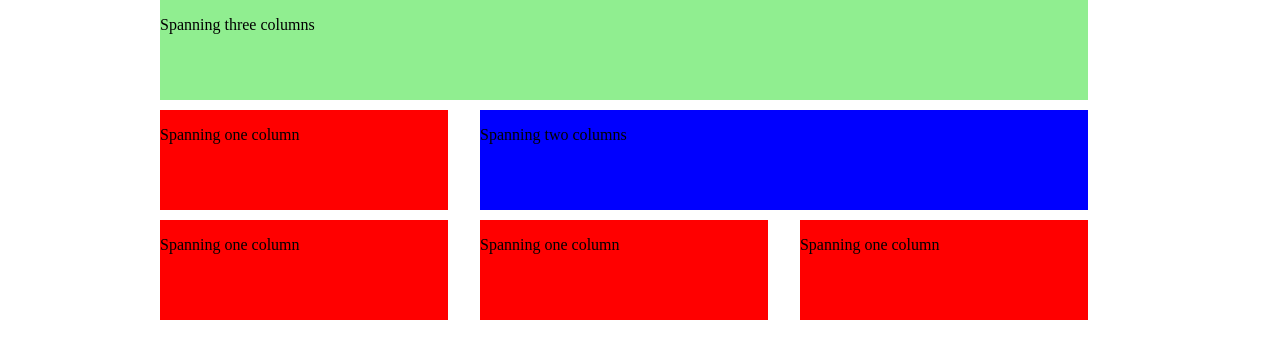
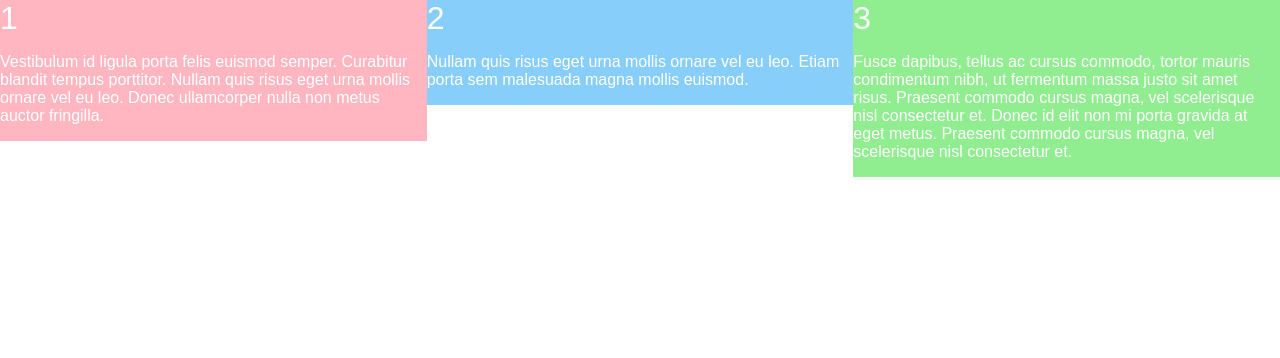
Before and after one commit to sirpoint/css-training, a website: page layout-02/src/index.html in a window 1280 px wide. Drawn offline with Linux system fonts and the light colour scheme.

Commit message:
First exercice with Felxbox

```diff
--- a/layout-02/src/content/site.css
+++ b/layout-02/src/content/site.css
@@ -1,28 +1,43 @@
-/* body {
-    font-family: sans-serif;
-    background-color: #1f1f1f;
-    color: #bfbfbf;
-    height: 2000px;
+:root {
+    height: 100%;
 }
 
-.box {
-    width: 100px;
-    height: 100px;
-    margin-bottom: 10px;
-    margin-right: 10px;
+body {
+    font-family: sans-serif;
+    height: 100%;
+    margin: 0;
 }
 
-.blue-box{
-    background-color: lightblue;
-    float: left;
-}
-
-.green-box {
-    background-color: green;
-    float: right;
+div.flex-container {
+    margin: 0;
+    padding: 0;
+    display: flex;
+    flex-direction: row;
+    align-items: flex-start;
+    min-height: 100%;
+    /* justify-content: space-between; */
 }
 
 h1 {
-    font-weight: normal;
-    clear: both;
-} */
+    font-weight: 500;
+    margin: 0 0 5px 0;
+}
+
+.section {
+    box-sizing: border-box;
+    margin: 5;
+    color: white;
+    flex: 1;
+}
+
+.flex-container div:first-child {
+    background-color: lightpink;
+ }
+
+ .flex-container div:nth-child(2) {
+    background-color: lightskyblue;
+ }
+
+ .flex-container div:nth-child(3) {
+    background-color: lightgreen;
+ }
--- a/layout-02/src/index.html
+++ b/layout-02/src/index.html
@@ -7,106 +7,26 @@
     <link rel="stylesheet" href="./content/site.css">
     <title>Document</title>
 </head>
-<style type="text/css">
-    body {
-        width: 75%;
-        margin: 0 auto;
-    }
-    .span-1, .span-2, .span-3 {
-        min-height: 100px;
-        float: left;
-        margin-right: 3.333%;
-        margin-bottom: 10px;
-    }
-
-    .span-1 {
-        width: 30%;
-        background-color: red;
-    }
-    .span-2{
-        width: 63.33%;
-        background-color: blue;
-    }
-    .span-3 {
-        width: 96.66%;
-        background-color: lightgreen;
-    }
-
-    /* img {
-        max-width: 70%;
-        float: right;
-        margin-right: 3.333%;
-    } */
-    @media screen and(min-width: 1024px){
-        .span-1 {
-            background-color: magenta;
-            color: white;
-        }
-        .span-2 {
-            background-color: cyan;
-            color: white;
-        }
-        .span-3 {
-            background-color: #00cc99;
-            color: white;
-        }
-    }
-    @media screen and (max-width: 1023px) and (min-width: 768px) {
-        .span-1 {
-            width: 30%;
-            background-color: red;
-        }
-        .span-2{
-            width: 63.33%;
-            background-color: blue;
-        }
-        .span-3 {
-            width: 96.66%;
-            background-color: lightgreen;
-        }
-    }
-    @media screen and (max-width: 767px) {
-        .span-1 {
-            width: 100%;
-        }
-        .span-2{
-            width: 100%;
-        }
-        .span-3 {
-            width: 100%;
-        }
-    }
-
-
-</style>
 <body>
-    <!-- <div>
-        <h1>The Piggy Poem</h1>
-        <p>
-            <img src="./content/peggy_gustavo.jpeg" alt="a lovely pig">
-            In England once there lived a big
-            And wonderfully clever pig.
-            To everybody it was plain
-            That Piggy had a massive brain.
-        </p>
-    </div> -->
-    <div class="span-3">
-        <p>Spanning three columns</p>
-    </div>
-    <div class="span-1">
-        <p>Spanning one column</p>
-    </div>
-    <div class="span-2">
-        <p>Spanning two columns</p>
-    </div>
-    <div class="span-1">
-        <p>Spanning one column</p>
-    </div>
-    <div class="span-1">
-        <p>Spanning one column</p>
-    </div>
-    <div class="span-1">
-        <p>Spanning one column</p>
+    <div class="flex-container">
+        <div class="section">
+            <header>
+                <h1>1</h1>
+            </header>
+            <p>Vestibulum id ligula porta felis euismod semper. Curabitur blandit tempus porttitor. Nullam quis risus eget urna mollis ornare vel eu leo. Donec ullamcorper nulla non metus auctor fringilla.</p>
+        </div>
+        <div class="section">
+            <header>
+                <h1>2</h1>
+            </header>
+            <p>Nullam quis risus eget urna mollis ornare vel eu leo. Etiam porta sem malesuada magna mollis euismod.</p>
+        </div>
+        <div class="section">
+            <header>
+                <h1>3</h1>
+            </header>
+            <p>Fusce dapibus, tellus ac cursus commodo, tortor mauris condimentum nibh, ut fermentum massa justo sit amet risus. Praesent commodo cursus magna, vel scelerisque nisl consectetur et. Donec id elit non mi porta gravida at eget metus. Praesent commodo cursus magna, vel scelerisque nisl consectetur et.</p>
+        </div>
     </div>
 </body>
 </html>
```
